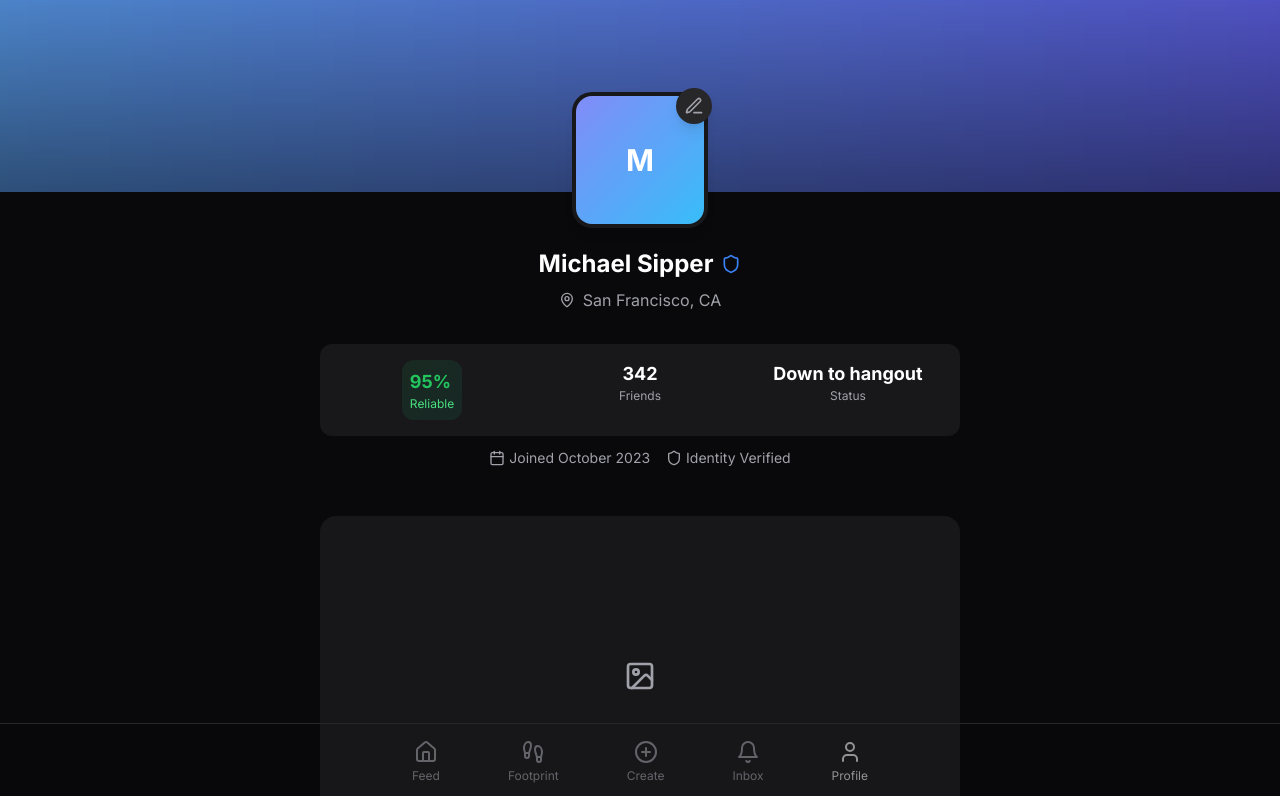
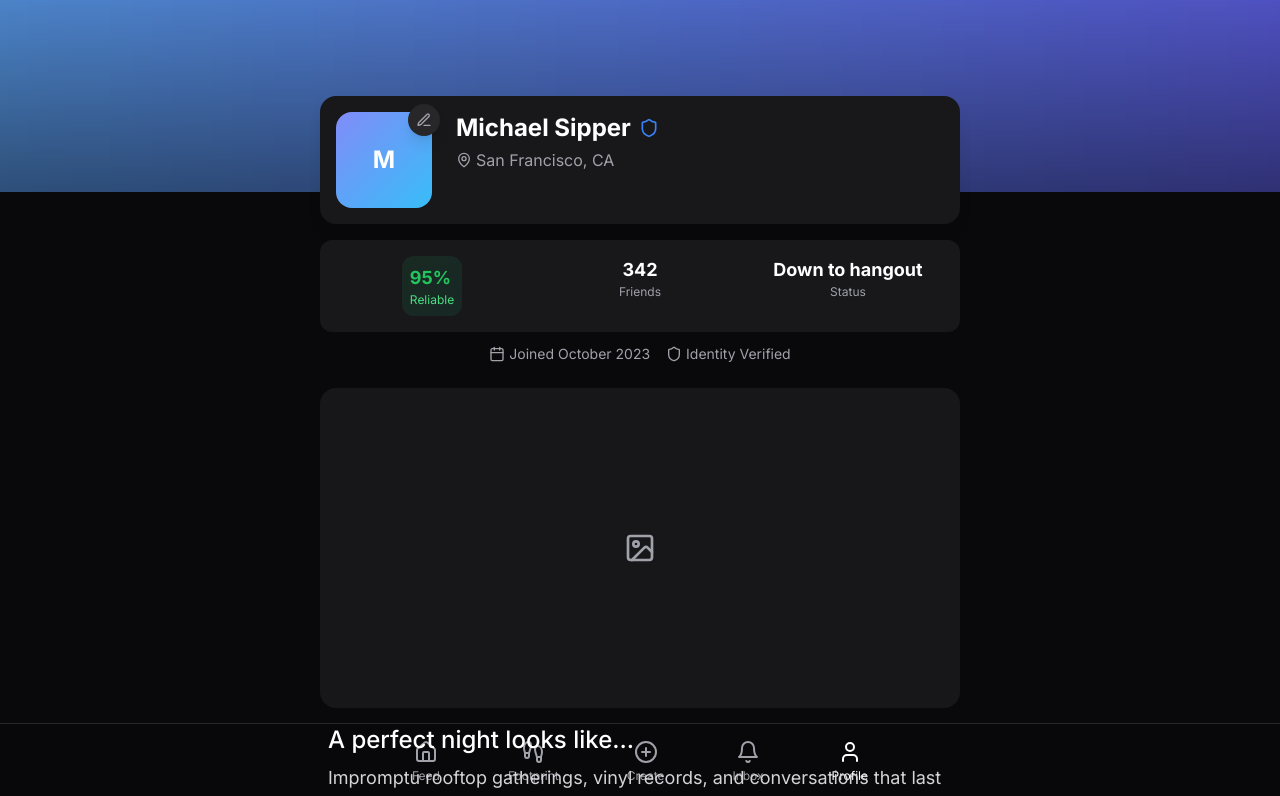
Before and after one commit to michaelsipper/t2, a Next.js app: page /profile in a window 1280 px wide. Shown: the top 796 px of the page. Built offline with nearby package versions, Linux system fonts and the light colour scheme.

Commit message:
Update profile.tsx

```diff
--- a/app/(features)/profile/profile.tsx
+++ b/app/(features)/profile/profile.tsx
@@ -257,7 +257,8 @@ function Profile() {
   };
 
   return (
-    <div className="min-h-screen bg-white dark:bg-zinc-950 pb-20">
+<div className="bg-white dark:bg-zinc-950">
+      {/* Hero Section */}
       <div className="relative h-48">
         <div className="absolute inset-0 bg-gradient-to-r from-blue-400 to-indigo-500">
           <div className="absolute inset-0 bg-black/20 backdrop-blur-[2px]" />
@@ -265,12 +266,16 @@ function Profile() {
         </div>
       </div>
 
-      <div className="max-w-2xl mx-auto px-4 -mt-24 relative z-10">
-        <div className="flex flex-col items-center">
-          <div className="relative">
-            <div className="w-32 h-32 rounded-2xl bg-white dark:bg-zinc-800 shadow-lg overflow-hidden ring-4 ring-white dark:ring-zinc-900">
+      {/* Main Content Container */}
+      <div className="max-w-2xl mx-auto px-4">
+        <div className="relative -mt-24 z-10">
+          {/* Profile Header - Horizontal Layout */}
+          <div className="flex gap-6 items-start bg-white dark:bg-zinc-900 p-4 rounded-2xl shadow-lg">
+            {/* Left Column - Profile Photo */}
+            <div className="relative shrink-0">
+              <div className="w-24 h-24 rounded-2xl bg-white dark:bg-zinc-800 overflow-hidden ring-4 ring-white dark:ring-zinc-900">
                 <div className="w-full h-full bg-gradient-to-br from-indigo-400 to-sky-400 flex items-center justify-center">
-                <span className="text-3xl font-bold text-white">
+                  <span className="text-2xl font-bold text-white">
                     {profileData.name[0]}
                   </span>
                 </div>
@@ -281,50 +286,53 @@ function Profile() {
                 className="absolute -top-2 -right-2 p-2 rounded-full bg-white dark:bg-zinc-800 shadow-lg hover:shadow-xl transition-all"
               >
                 {isEditing ? (
-                <Check className="w-5 h-5 text-green-500" />
+                  <Check className="w-4 h-4 text-green-500" />
                 ) : (
-                <Edit3 className="w-5 h-5 text-zinc-600 dark:text-zinc-400" />
+                  <Edit3 className="w-4 h-4 text-zinc-600 dark:text-zinc-400" />
                 )}
               </button>
 
               {isEditing && (
                 <PhotoUploadButton onUpload={(file) => handlePhotoUpload("profile", file)}>
-                <div className="absolute bottom-2 right-2 w-8 h-8 rounded-full bg-black/80 backdrop-blur flex items-center justify-center cursor-pointer hover:bg-black transition-colors">
-                  <Camera className="w-4 h-4 text-white" />
+                  <div className="absolute bottom-2 right-2 w-6 h-6 rounded-full bg-black/80 backdrop-blur flex items-center justify-center cursor-pointer hover:bg-black transition-colors">
+                    <Camera className="w-3 h-3 text-white" />
                   </div>
                 </PhotoUploadButton>
               )}
             </div>
 
-          <div className="mt-6 text-center">
-            <div className="flex items-center justify-center gap-2">
-              <h1 className="text-2xl font-bold text-zinc-900 dark:text-white">
+            {/* Right Column - Name, Location */}
+            <div className="flex-1">
+              <div className="flex flex-col gap-1">
+                <h1 className="text-2xl font-bold text-zinc-900 dark:text-white flex items-center gap-2">
                   {isEditing ? (
                     <input
                       type="text"
                       value={profileData.name}
                       onChange={(e) => setProfileData(prev => ({ ...prev, name: e.target.value }))}
-                    className="bg-transparent border-b border-zinc-300 dark:border-zinc-700 text-center focus:outline-none focus:border-blue-500"
+                      className="bg-transparent border-b border-zinc-300 dark:border-zinc-700 focus:outline-none focus:border-blue-500"
                     />
                   ) : profileData.name}
+                  <Shield className="w-5 h-5 text-blue-500" aria-label="Verified Account" />
                 </h1>
-              <Shield className="w-5 h-5 text-blue-500" aria-label="Verified Account" />
-            </div>
 
-            <div className="flex items-center justify-center gap-2 mt-2 text-zinc-600 dark:text-zinc-400">
+                <div className="flex items-center gap-1 text-zinc-600 dark:text-zinc-400">
                   <MapPin className="w-4 h-4" />
                   {isEditing ? (
                     <input
                       type="text"
                       value={profileData.location}
                       onChange={(e) => setProfileData(prev => ({ ...prev, location: e.target.value }))}
-                  className="bg-transparent border-b border-zinc-300 dark:border-zinc-700 text-center focus:outline-none focus:border-blue-500"
+                      className="bg-transparent border-b border-zinc-300 dark:border-zinc-700 focus:outline-none focus:border-blue-500"
                     />
                   ) : <span>{profileData.location}</span>}
                 </div>
               </div>
+            </div>
+          </div>
 
-          <div className="w-full mt-8">
+          {/* Stats Card */}
+          <div className="mt-4">
             <StatsCard
               stats={stats}
               isEditing={isEditing}
@@ -336,9 +344,7 @@ function Profile() {
                   <input
                     type="text"
                     value={profileData.joinDate}
-                    onChange={(e) =>
-                      setProfileData(prev => ({ ...prev, joinDate: e.target.value }))
-                    }
+                    onChange={(e) => setProfileData(prev => ({ ...prev, joinDate: e.target.value }))}
                     className="bg-transparent border-b border-zinc-300 dark:border-zinc-700 text-center focus:outline-none focus:border-blue-500 w-32"
                   />
                 ) : (
@@ -348,9 +354,10 @@ function Profile() {
             />
           </div>
 
-          <div className="w-full space-y-8 mt-6">
+          {/* Photos and Blurbs */}
+          <div className="mt-4 space-y-6 pb-24">
             {profileData.photos.map((photo, index) => (
-              <div key={photo.id} className="space-y-6">
+              <div key={photo.id} className="space-y-4">
                 <div className={`relative rounded-2xl overflow-hidden ${index === 0 ? 'aspect-[2/1]' : 'aspect-square'}`}>
                   {photo.url ? (
                     <>
@@ -382,7 +389,7 @@ function Profile() {
 
                 {index < profileData.blurbs.length && (
                   <div className="px-2">
-                    <h3 className="text-xl font-medium text-zinc-900 dark:text-white mb-2">
+                    <h3 className="text-2xl font-medium text-zinc-900 dark:text-white mb-2">
                       {profileData.blurbs[index].prompt}
                     </h3>
                     {isEditing ? (
@@ -418,7 +425,6 @@ function Profile() {
                 + Add another prompt
               </button>
             )}
-          </div>
 
             <button
               onClick={handleShare}
@@ -430,6 +436,7 @@ function Profile() {
           </div>
         </div>
       </div>
+    </div>
   );
 }
 
```
Lines whose indentation alone changed are shown as unchanged.
